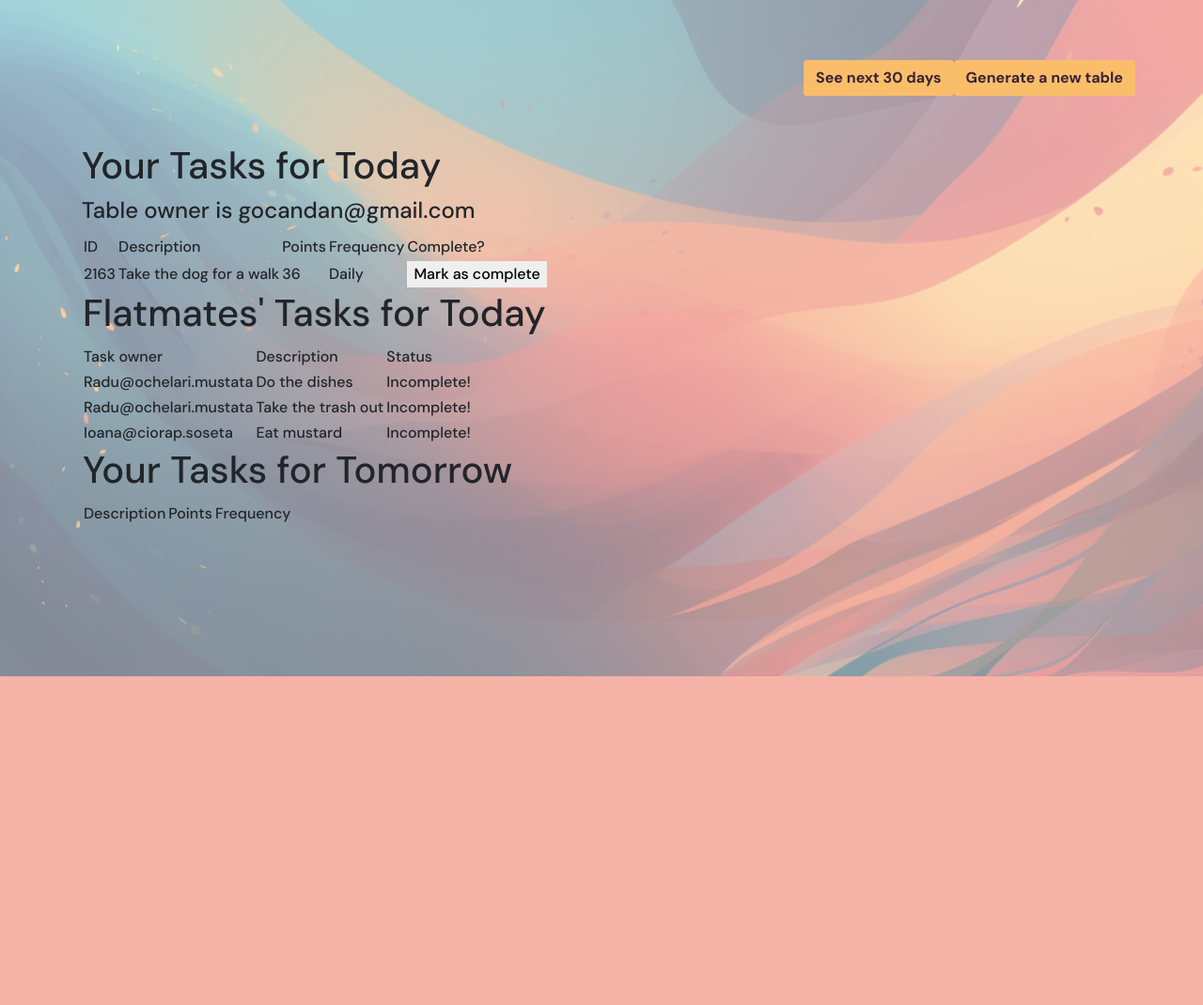
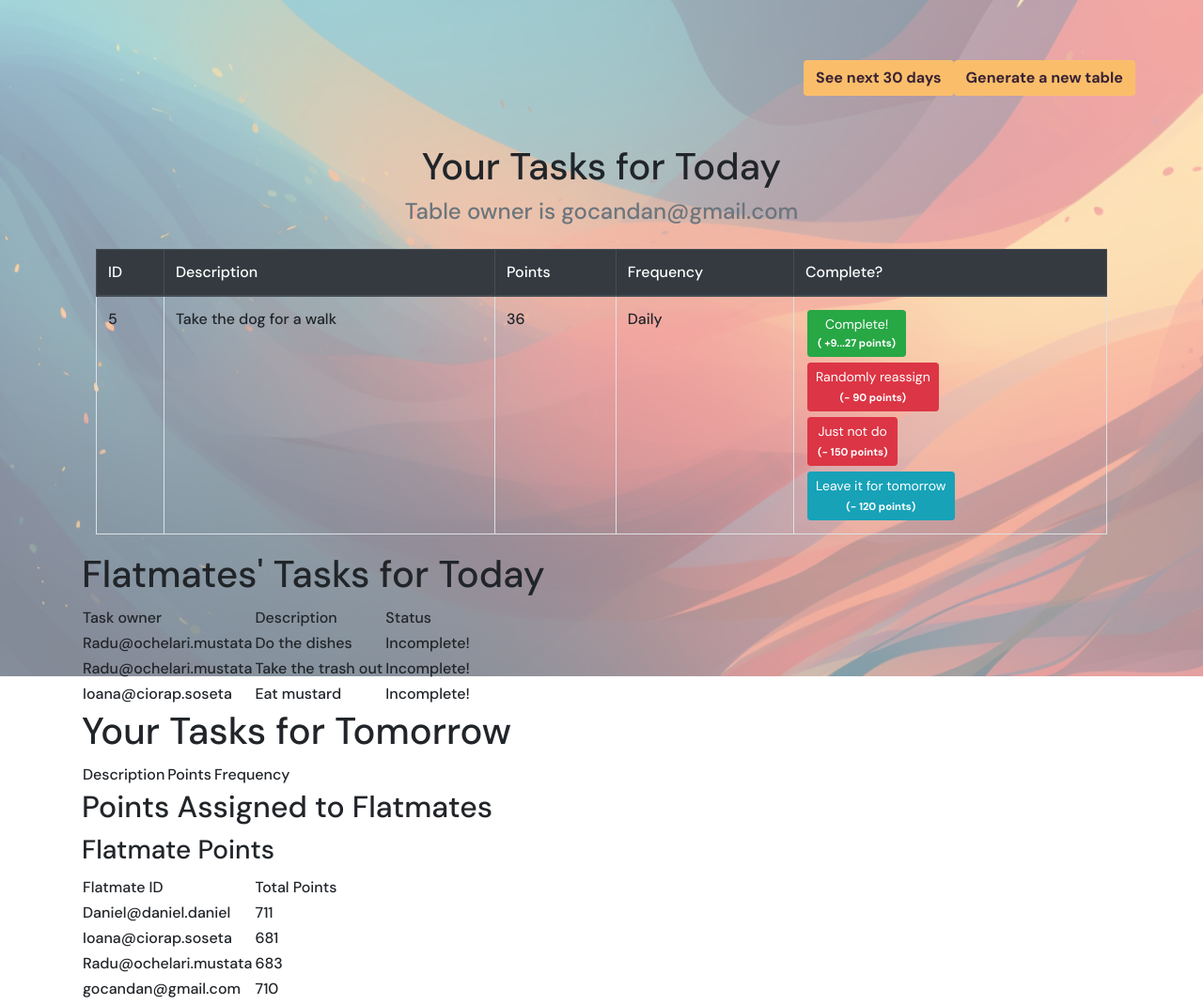
Before and after one commit to DanMGocan/cleandivide, a Flask app: page /dashboard in a window 1280 px wide. Shown: the part 80-1150 px from the top of the page at 94% size. Before the commit the page ends 800 px from the top, so only its background shows below. Run offline with Flask 3, Linux system fonts and the light colour scheme; a user stored in the database is signed in; data comes from the database, SQL or seed files in the repository; both versions use the stored data as it was after the commit; lists and menus that the app fills with data are empty; some libraries are stand-ins or nearby versions.

Commit message:
I don't know anymore, all is chaos

```diff
--- a/main.py
+++ b/main.py
@@ -12,6 +12,7 @@ from views.profile import profile_bp
 from context_processors import get_table_owner_status
 
 from models import get_db_connection
+from math import floor
 
 import logging
 from logging.handlers import RotatingFileHandler
@@ -42,6 +43,15 @@ app.register_blueprint(profile_bp)
 # Importing mail object
 mail.init_app(app)
 mail = Mail(app)
+
+# At this point only God understands what is happening
+# Custom Jinja2 filter to floor a number
+def floor(value):
+    """Return the floor of the value."""
+    import math
+    return math.floor(value)
+app.jinja_env.filters['floor'] = floor
+
 
 # Using the app instance to handle incoming requests and send answers
 @app.route("/")
--- a/models.py
+++ b/models.py
@@ -6,6 +6,6 @@ class User(UserMixin):
         self.id = id
 
 def get_db_connection():
-    conn = sqlite3.connect("database.db")
+    conn = sqlite3.connect('database.db', timeout=10)  # 10 seconds
     conn.row_factory = sqlite3.Row
     return conn
--- a/task_assignments.txt
+++ /dev/null
@@ -1,2 +0,0 @@
-{'id': 1, 'description': 'Cleaning cat shit', 'points': 60, 'room': 'Bedroom', 'frequency': 'Daily', 'assigned_to': 'gocandan@gmail.com'}:
-{'id': 2, 'description': 'Feeding cat', 'points': 15, 'room': 'Bedroom', 'frequency': 'Daily', 'assigned_to': 'gocandan@gmail.com'}:
--- a/templates/dashboard.html
+++ b/templates/dashboard.html
@@ -25,7 +25,7 @@
             See next 30 days
         </a>
         {% if is_table_owner %}
-        <a href="/add.html" class="btn default-dashboard-button">
+        <a href="{{ url_for('additems_bp.add_items') }}" class="btn default-dashboard-button">
             Generate a new table
         </a>
         {% endif %}
@@ -33,11 +33,16 @@
 
 
     <!-- Your Own Tasks Today -->
-    <h1>Your Tasks for Today</h1>
-    <h4>Table owner is {{ table_owner }}</h4>
+    <div class="container mt-5">
+        <h1 class="text-center">Your Tasks for Today</h1>
+        <h4 class="text-center text-muted mb-4">Table owner is {{ table_owner }}</h4>
 
-    <form method="post" action="{{ url_for('helpers_bp.mark_complete') }}">
-        <table>
+        {% if own_tasks_today|length < 1 %}
+            <p>Free as a bird! </p>
+        {% else %}
+
+        <table class="table table-bordered table-hover">
+            <thead class="thead-dark">
                 <tr>
                     <th>ID</th>
                     <th>Description</th>
@@ -45,25 +50,44 @@
                     <th>Frequency</th>
                     <th>Complete?</th>
                 </tr>
+            </thead>
+            <tbody>
                 {% for task in own_tasks_today %}
                 <tr>
-                <td>{{ task["id"] }} </td>
+                    <td>{{ task["task_id"] }} </td>
                     <td>{{ task['task_description'] }}</td>
                     <td>{{ task['task_points'] }}</td>
                     <td>{{ task['task_frequency'] }}</td>
                     <td>
                         {% if task['task_complete'] == 1 %}
+                            <span class="badge badge-success">Complete!</span>
+                        {% else %}
+                            <div class="d-flex flex-column">
+                                <form action="{{ url_for('helpers_bp.mark_complete') }}" method="post" class="mb-1">
+                                    <button class="btn btn-success btn-sm" type="submit" name="id" value="{{ task['id'] }}">
                                         Complete!
-                    {% else %}
-                        <form action="{{ url_for('helpers_bp.mark_complete') }}" method="post">
-                            <button type="submit" name="task_id" value="{{ task['id'] }}">Mark as complete</button>
+                                        <small class="d-block"><strong>( +{{ (task["task_points"] * 0.25) | floor }}...{{ (task["task_points"] * 0.75) | floor }} points)</strong></small>
+                                    </button>
                                 </form>
+                                <form action="{{ url_for('helpers_bp.reassign_task') }}" method="post" class="mb-1">
+                                    <button class="btn btn-danger btn-sm" type="submit" name="id" value="{{ task['id'] }}">Randomly reassign<br><small><strong>(- {{ power_costs["reassign"] }} points)</strong></small></button>
+                                </form>
+                                <form action="{{ url_for('helpers_bp.skip_task') }}" method="post" class="mb-1">
+                                    <button class="btn btn-danger btn-sm" type="submit" name="id" value="{{ task['id'] }}">Just not do<br><small><strong>(- {{ power_costs["skip"] }} points)</strong></small></button>
+                                </form>
+                                <form action="{{ url_for('helpers_bp.procrastinate_task') }}" method="post">
+                                    <button class="btn btn-info btn-sm" type="submit" name="id" value="{{ task['id'] }}">Leave it for tomorrow<br><small><strong>(- {{ power_costs["procrastinate"] }} points)</strong></small></button>
+                                </form>
+                            </div>
                         {% endif %}
                     </td>
                 </tr>
                 {% endfor %}
+            </tbody>
         </table>
-    </form>
+        {% endif %}
+    </div>
+
 
     <!-- Flatmates' Tasks Today -->
     <h1>Flatmates' Tasks for Today</h1>
@@ -75,7 +99,7 @@
         </tr>
         {% for task in flatmates_tasks_today %}
     <tr>
-        <td>{{ task['flatmate_name'] or task['task_owner'] }}</td>
+        <td>{{ task['task_owner'] }}</td>
         <td>{{ task['task_description'] }}</td>
         <td>
             {% if task['task_complete'] == 1 %}
@@ -105,6 +129,30 @@
         {% endfor %}
     </table>
     {% endif %}
+
+    {% if is_table_owner == 1 %}
+    <h2>Points Assigned to Flatmates</h2>
+    <h3>Flatmate Points</h3>
+    <table>
+        <thead>
+            <tr>
+                <th>Flatmate ID</th>
+                <th>Total Points</th>
+            </tr>
+        </thead>
+        <tbody>
+            {% for flatmate in flatmates_points %}
+            <tr>
+                <td>{{ flatmate.task_owner }}</td>
+                <td>{{ flatmate.total_points }}</td>
+            </tr>
+            {% endfor %}
+        </tbody>
+    </table>
+
+    {% endif %}
+
+
 {% endblock %}
 
 
--- a/views/additems.py
+++ b/views/additems.py
@@ -19,7 +19,7 @@ def add_items():
     user_id = session.get('user_id')
     conn = get_db_connection()
     cursor = conn.cursor()
-    tasks = conn.execute("SELECT * FROM tasks WHERE user_id = ? ORDER BY id DESC LIMIT 10 ", (user_id, )).fetchall()
+    tasks = conn.execute("SELECT * FROM tasks WHERE user_id = ? ORDER BY id DESC", (user_id, )).fetchall()
     rooms = conn.execute("SELECT * FROM rooms WHERE user_id = ? ORDER BY id DESC LIMIT 10 ", (user_id, )).fetchall()
     flatmates = conn.execute("SELECT * FROM flatmates WHERE user_id = ? ORDER BY id DESC LIMIT 10 ", (user_id, )).fetchall()
     popular_tasks = conn.execute("SELECT description FROM tasks GROUP BY description ORDER BY COUNT(description) DESC LIMIT 100").fetchall()
--- a/views/dashboard.py
+++ b/views/dashboard.py
@@ -9,9 +9,11 @@ from datetime import datetime
 from models import get_db_connection
 import sqlite3
 
-
-
-
+power_costs = {
+    "reassign": 90,
+    "skip": 150,
+    "procrastinate": 120
+}
 
 calendar = {}
 dashboard_bp = Blueprint('dashboard_bp', __name__)
@@ -19,13 +21,20 @@ dashboard_bp = Blueprint('dashboard_bp', __name__)
 @dashboard_bp.route("/dashboard", methods=["GET", "POST"])
 @login_required
 def dashboard():
-    user_id = session.get('user_id')
 
-    if not user_id:
-        return "Please login first", 401
 
     conn = get_db_connection()
     cursor = conn.cursor()
+
+    # Get the total points per user #
+    cursor.execute('''
+        SELECT task_owner, SUM(task_points) AS total_points
+        FROM task_table
+        GROUP BY task_owner
+    ''')
+    flatmate_points_results = cursor.fetchall()
+
+    user_id = session.get('user_id')
 
     # Ensure rows are returned as dictionaries, not tuples
     cursor.row_factory = sqlite3.Row
@@ -78,16 +87,17 @@ def dashboard():
     own_tasks_today = [task for task in tasks_today if task['task_owner'] == str(user_id)]
     own_tasks_tomorrow = [task for task in tasks_tomorrow if task['task_owner'] == str(user_id)]
     flatmates_tasks_today = [task for task in tasks_today if task['task_owner'] != str(user_id)]
-
     return render_template(
         'dashboard.html',
         total_tasks=total_tasks,
         table_owner=table_owner,
         own_tasks_today=own_tasks_today,
         flatmates_tasks_today=flatmates_tasks_today,
-        own_tasks_tomorrow=own_tasks_tomorrow
+        own_tasks_tomorrow=own_tasks_tomorrow,
+        power_costs=power_costs,
+        flatmates_points=flatmate_points_results
+
     )
-
 
 @dashboard_bp.route("/dashboard_monthly", methods=["GET", "POST"])
 @login_required
--- a/views/generator.py
+++ b/views/generator.py
@@ -4,7 +4,6 @@ from models import get_db_connection
 from datetime import datetime, timedelta
 import random
 from itertools import groupby
-from views.auth import add_or_get_user
 from sqlite3 import IntegrityError
 
 calendar = {}
@@ -20,63 +19,91 @@ def generate():
     user_id = session.get('user_id')
 
     # Get all the relevant data
-    tasks_db = conn.execute("SELECT * FROM tasks WHERE user_id = ? ORDER BY id", (user_id, )).fetchall()
-    flatmates_db = conn.execute("SELECT * FROM flatmates WHERE user_id = ? ORDER BY id", (user_id, )).fetchall()
+    tasks_db = conn.execute("SELECT * FROM tasks WHERE user_id = ? ORDER BY id", (user_id,)).fetchall()
+    flatmates_db = conn.execute("SELECT * FROM flatmates WHERE user_id = ? ORDER BY id", (user_id,)).fetchall()
     conn.close()
 
     tasks = [dict(id=row[0], description=row[2], points=row[3], room=row[4], frequency=row[5]) for row in tasks_db]
     flatmates = [dict(id=row[0], email=row[2]) for row in flatmates_db]
 
-    # Send e-mail invitations to all flatmates from the DB
-    for user in flatmates:
-        add_or_get_user(user["email"], "flatmate_update")
-
-    # Control point, if it's only one task, the program will error #
-    if len(tasks_db) == 1:
-        flash("You have added only one task, you don't need us. Plus, the algorithm is literally incapable of solving for one task", "warning")
-        return redirect(url_for("main"))
-
-    sorted_tasks = sorted(tasks, key=lambda x: x['room'])
-
     # Initialize dictionaries to hold assigned tasks and points per flatmate
     assigned_tasks = {flatmate["email"]: [] for flatmate in flatmates}
     points_per_name = {flatmate["email"]: 0 for flatmate in flatmates}
 
-    # Function to find the flatmate with the least points who is also working in the same room if possible
-    def find_suitable_flatmate(assigned_tasks, points_per_name, room):
-        min_points = min(points_per_name.values())
-        candidates = [name for name, points in points_per_name.items() if points == min_points]
+    def compute_task_points(task):
+        if task['frequency'] == 'Daily':
+            return task['points'] * 30
+        elif task['frequency'] == 'Twice Weekly':
+            return task['points'] * 8
+        elif task['frequency'] == 'Weekly':
+            return task['points'] * 4
+        elif task['frequency'] == 'Twice Monthly':
+            return task['points'] * 2
+        elif task['frequency'] == 'Monthly':
+            return task['points']
+        else:
+            return 0
 
-        # Try to find a flatmate who is already working in the same room
-        for name in candidates:
-            if any(task["room"] == room for task in assigned_tasks[name]):
-                return name
+    total_task_points = sum(compute_task_points(task) for task in tasks)
+    fair_share = total_task_points / len(flatmates)
 
-        return candidates[0]  # If no one is in the same room, return the flatmate with the least points
+    print("Total points: " + str(total_task_points))
+    print("Fair share: " + str(fair_share))
 
+    def replicate_tasks_based_on_frequency(task):
+        if task['frequency'] == 'Daily':
+            return [(task, day) for day in range(1, 31)]
 
-    # Distribute the tasks among the flatmates
-    for task in sorted_tasks:
-        task_description = task["description"]
-        task_points = task["points"]
-        task_room = task["room"]
-        task_frequency = task["frequency"]
+        elif task['frequency'] == 'Twice weekly':
+            # Here, I'm randomly picking 8 days, you might want to fix these days based on your requirement
+            due_days = list(range(1, 31, 4))
+            return [(task, day) for day in due_days]
 
-        suitable_flatmate = find_suitable_flatmate(assigned_tasks, points_per_name, task_room)
-        task["assigned_to"] = suitable_flatmate
+        elif task['frequency'] == 'Weekly':
+            # This will pick 4 days in a month (like every Monday of the month if the month starts on a Monday)
+            due_days = list(range(1, 31, 7))
+            return [(task, day) for day in due_days]
 
-        assigned_tasks[suitable_flatmate].append(task)
-        points_per_name[suitable_flatmate] += task_points
+        elif task['frequency'] == 'Twice monthly':
+            # Here, I'm randomly picking 2 days in the month; adjust as needed
+            due_days = list(range(1, 31, 15))
+            return [(task, day) for day in due_days]
 
-    daily_tasks = [task for task in sorted_tasks if task['frequency'] == 'Daily']
-    twice_weekly_tasks = [task for task in sorted_tasks if task['frequency'] == 'Twice Weekly']
-    weekly_tasks = [task for task in sorted_tasks if task['frequency'] == 'Weekly']
-    twice_monthly_tasks = [task for task in sorted_tasks if task['frequency'] == 'Twice Monthly']
-    monthly_tasks = [task for task in sorted_tasks if task['frequency'] == 'Monthly']
+        elif task['frequency'] == 'Monthly':
+            # As an example, this schedules the task for the first day of the month
+            return [(task, 16)]
 
-    with open("task_assignments.txt", "w") as f:
-        for element in sorted_tasks:
-            f.write(f"{element}:\n")
+        else:
+            return []
+
+    # Expand tasks based on frequency and then sort them
+    sorted_tasks = sorted(
+        [item for task in tasks for item in replicate_tasks_based_on_frequency(task)],
+        key=lambda x: x[0]['room']
+    )
+
+    def find_flatmate_with_least_points(points_per_name, exclude=None):
+        """Find the flatmate with the least points excluding the provided flatmate."""
+        candidates = {name: points for name, points in points_per_name.items() if name != exclude}
+        min_points = min(candidates.values())
+        suitable_candidates = [name for name, points in candidates.items() if points == min_points]
+        return random.choice(suitable_candidates)
+
+    # Assigning tasks
+    for task_tuple in sorted_tasks:
+        task, due_day = task_tuple
+        suitable_flatmate = find_flatmate_with_least_points(points_per_name)
+
+        # Update the task assignment and points tally
+        task_with_assignment = task.copy()
+        task_with_assignment["assigned_to"] = suitable_flatmate
+
+        # Replace the tuple in sorted_tasks
+        index = sorted_tasks.index(task_tuple)
+        sorted_tasks[index] = (task_with_assignment, due_day)
+
+        assigned_tasks[suitable_flatmate].append(task_with_assignment)
+        points_per_name[suitable_flatmate] += task["points"]
 
     conn = get_db_connection()
     cursor = conn.cursor()
@@ -88,7 +115,6 @@ def generate():
     except Exception as e:
         conn.rollback()
         flash(f"An error occurred while deleting old tasks: {e}", "error")
-
 
     # Function to insert tasks into the database
     def insert_tasks(tasks, date_str, user_id, cursor):
@@ -107,29 +133,9 @@ def generate():
     for i in range(31):
         date = datetime.now() + timedelta(days=i)
         day_str = date.strftime('%Y-%m-%d')
-        day_of_week = date.weekday()  # 0 is Monday, 1 is Tuesday, etc.
-        day_of_month = date.day
-
-        # Add daily tasks
-        insert_tasks(daily_tasks, day_str, user_id, cursor)
-
-        # Add twice-weekly tasks
-        if day_of_week in random.sample(range(0, 7), 2):  # Assuming tasks need to be done on Monday and Thursday
-            insert_tasks(twice_weekly_tasks, day_str, user_id, cursor)
-
-        # Add weekly tasks
-        if day_of_week in random.sample(range(0, 7), 1):  # Assuming tasks need to be done every Monday
-            insert_tasks(weekly_tasks, day_str, user_id, cursor)
-
-        # Add twice-monthly tasks
-        if day_of_month in random.sample(range(1, 32), 2):
-            insert_tasks(twice_monthly_tasks, day_str, user_id, cursor)
-
-        # Add monthly tasks
-        if day_of_month in random.sample(range(1, 32), 1):  # Assuming tasks need to be done on the 1st of every month
-            insert_tasks(monthly_tasks, day_str, user_id, cursor)
-
-
+        day_of_month = i + 1  # 1-indexed
+        tasks_due_today = [task for task, due_day in sorted_tasks if due_day == day_of_month]
+        insert_tasks(tasks_due_today, day_str, user_id, cursor)
 
     conn.commit()
     conn.close()
--- a/views/profile.py
+++ b/views/profile.py
@@ -32,3 +32,6 @@ def user_profile(user_id):
         }
 
         return render_template('profile.html', user=user_dict)
+
+def purchase_tools(total_points):
+    points_based_awards = {}
```
Also changed, not shown: views/helpers.py (+85 -5 lines), database.db. Lines whose indentation alone changed are shown as unchanged.
